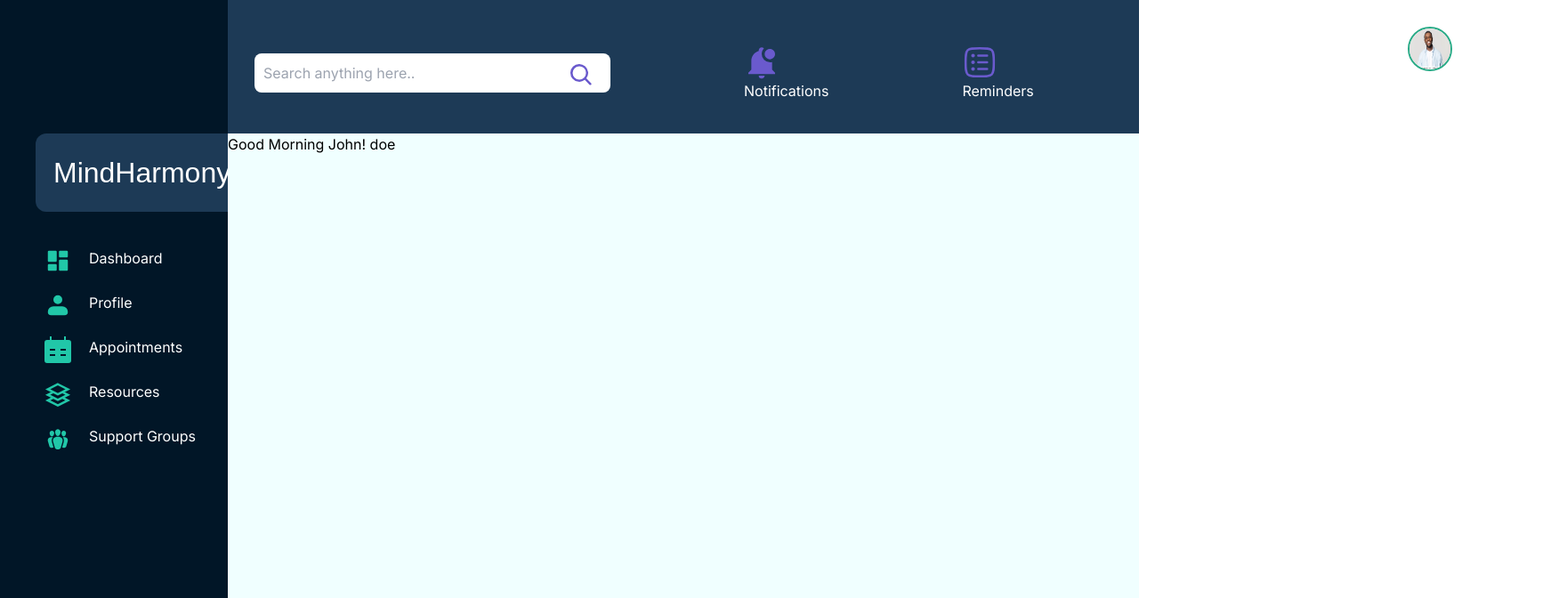
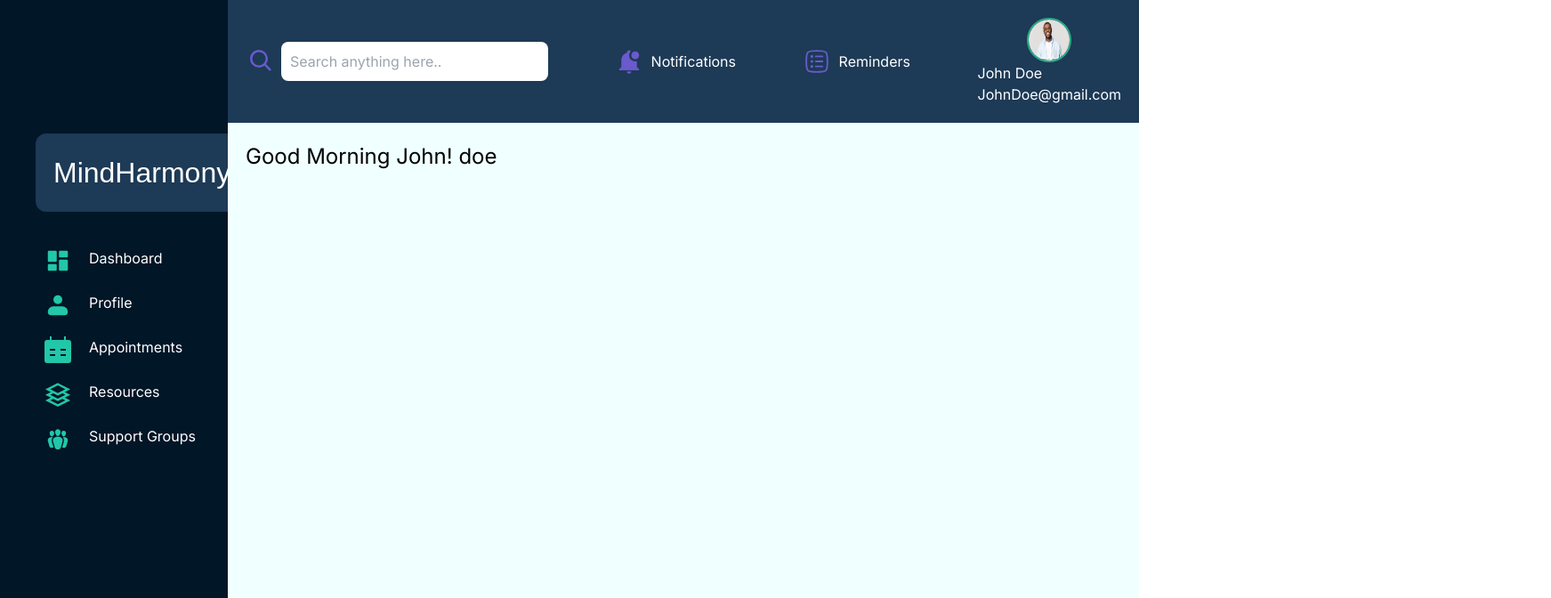
Before and after one commit to lewmas9152/MindHarmony, a Next.js app in the folder frontend/: page /home in a window 1280 px wide. Shown: the top 672 px of the page at 89% size, 1743 px wide, since content can reach past the window. Built offline with nearby package versions, Linux system fonts and the light colour scheme; a web font is replaced by a local one.

Commit message:
chore: Update home page with welcome message

```diff
--- a/frontend/app/sass/Home.scss
+++ b/frontend/app/sass/Home.scss
@@ -28,81 +28,123 @@ $color-forest-fir: #4f7942;
 $color-forest-pine: #01796f;
 $color-forest-jungle: #29ab87;
 
-.dashboard{
+.dashboard {
   display: flex;
   flex-direction: row;
-    .side-bar{
+
+  .side-bar {
     width: 20%;
   }
-    .content-container{
+
+  .content-container {
     width: 80%;
     background-color: azure;
-        .header{
+
+    .header {
       display: flex;
       flex-direction: row;
-            gap: 150px;
-            height: 150px;
-            padding: 30px;
-            // background: linear-gradient(90deg, $color-celestial-night, $color-dark-charcoal, $color-celestial-blue,$color-dark-midnight);
+      justify-content: space-between;
+      align-items: center;
+      padding: 20px;
       background-color: $color-celestial-night;
       color: white;
-            .user-profile{
+
+      .user-profile {
         display: flex;
         flex-direction: column;
-                margin-left: 270px;
-                img{
+        align-items: center;
+
+        img {
           width: 50px;
           height: 50px;
           border-radius: 50%;
-                    border: 2px solid #29ab87;
+          border: 2px solid $color-forest-jungle;
         }
       }
-            .notifications, .reminders{
-                margin-top: 20px;
-                img{
-                    width: 40px;
-                    height: 40px;
 
+      .notifications,
+      .reminders {
+        display: flex;
+        align-items: center;
+
+        img {
+          width: 30px;
+          height: 30px;
+        }
+
+        p {
+          margin-left: 10px;
         }
       }
-            .search-bar{
-                .search-icon{
-                    position: relative;
-                    left: 350px;
-                    top: 40px;
+
+      .search-bar {
+        display: flex;
+        align-items: center;
+
+        .search-icon {
+          margin-right: 10px;
         }
-                input{
+
+        input {
           padding: 10px;
           border: none;
           border-radius: 8px;
-                    width: 400px;
-                    &:focus{
+          width: 200px;
+
+          &:focus {
             outline: none;
-                    }
-
-                }
-                }
-            .header-title{
-                font-size: 2rem;
-            }
-            .header-actions{
-                display: flex;
-                flex-direction: row;
-                gap: 10px;
-                button{
-                    padding: 10px;
-                    background-color: $color-celestial-blue;
-                    color: white;
-                    border: none;
-                    border-radius: 5px;
-                    cursor: pointer;
-                    transition: 0.3s;
-                    &:hover{
-                        background-color: $color-celestial-sky;
           }
         }
       }
     }
 
+    .welcome-message {
+      padding: 20px;
+      h1 {
+        font-size: 1.5rem;
       }
     }
+  }
+}
+
+@media (min-width: 1280px) {
+  .dashboard {
+    .content-container {
+      .header {
+        .search-bar {
+          input {
+            width: 300px;
+          }
+        }
+      }
+    }
+  }
+}
+
+@media (min-width: 1366px) {
+  .dashboard {
+    .content-container {
+      .header {
+        .search-bar {
+          input {
+            width: 400px;
+          }
+        }
+      }
+    }
+  }
+}
+
+@media (min-width: 1920px) {
+  .dashboard {
+    .content-container {
+      .header {
+        .search-bar {
+          input {
+            width: 500px;
+          }
+        }
+      }
+    }
+  }
+}
```
Lines whose indentation alone changed are shown as unchanged.
